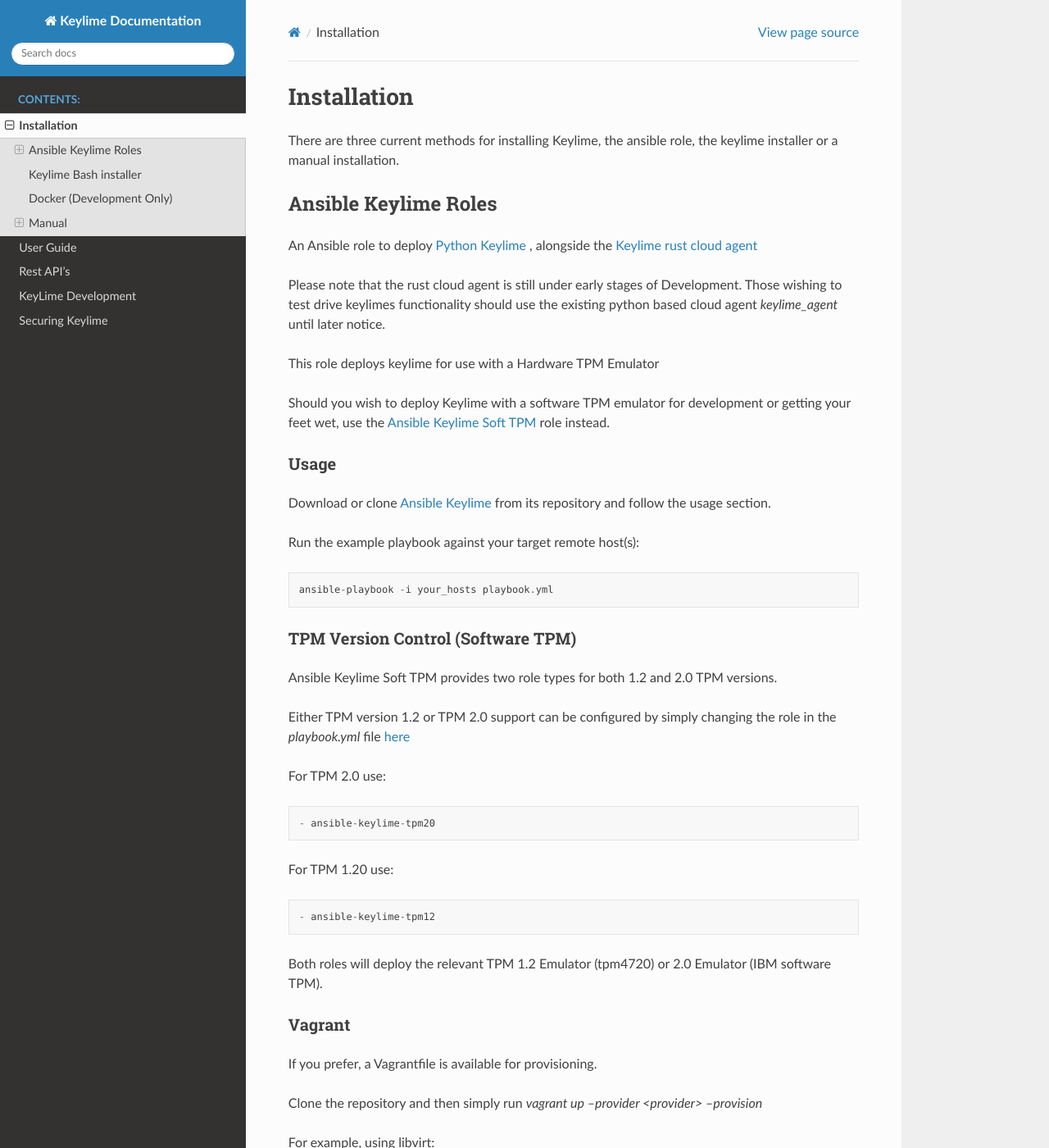
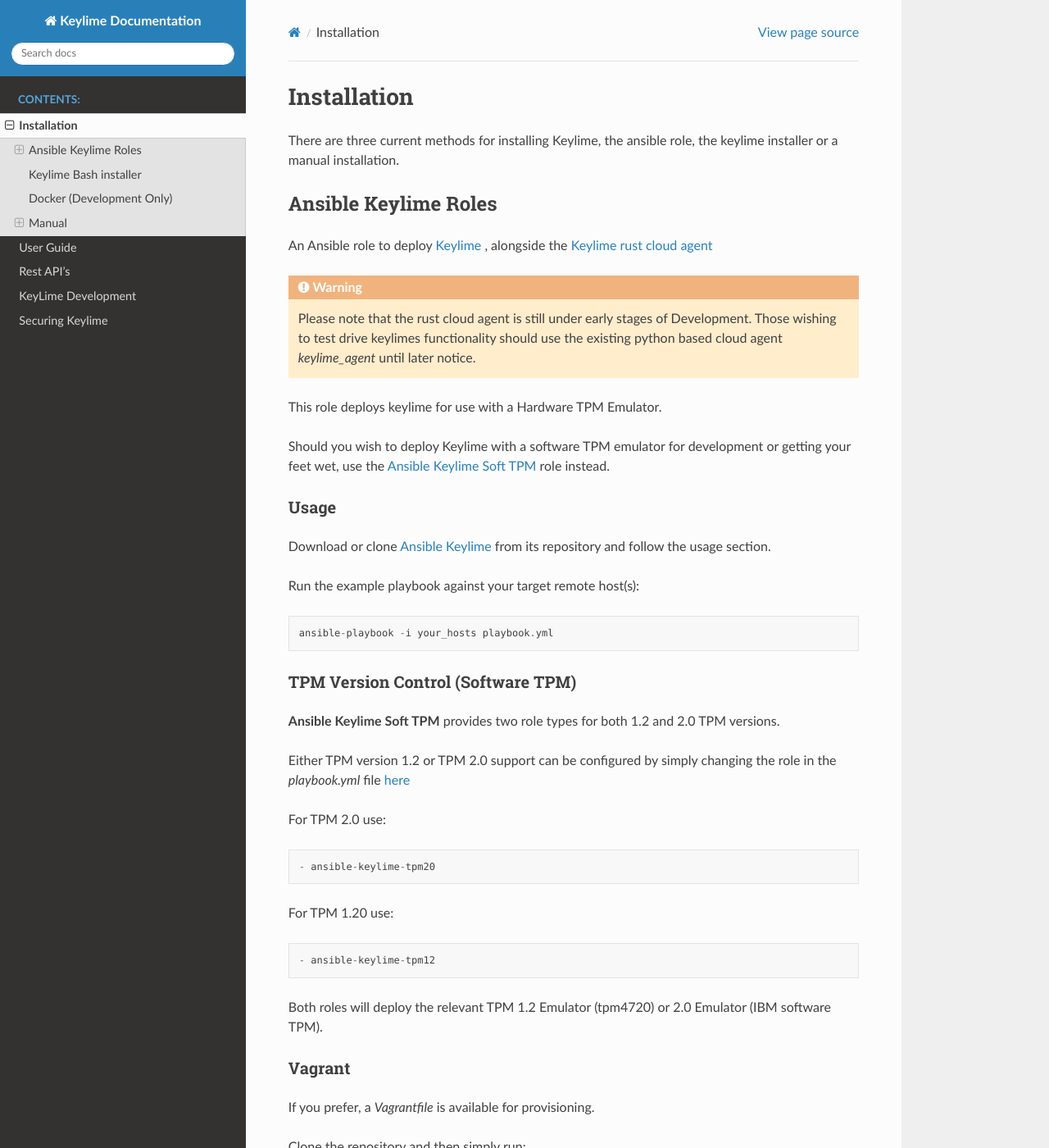
Before and after one commit to keylime/keylime, a Sphinx documentation site: the page built from docs/installation.rst, in a window 1280 px wide and 1400 px high. Shown: the whole window at 82% size. Built offline with Sphinx 7.4.7 and the Read the Docs theme 2.0.0, drawn with Linux system fonts in a browser that asks for light colours; some of the changed text lies outside the part shown.

Commit message:
Add warning for rust client to installation

```diff
--- a/docs/installation.rst
+++ b/docs/installation.rst
@@ -7,14 +7,15 @@
 Ansible Keylime Roles
 ---------------------
 
-An Ansible role to deploy `Python Keylime <https://github.com/keylime/keylime>`_
+An Ansible role to deploy `Keylime <https://github.com/keylime/keylime>`_
 , alongside the `Keylime rust cloud agent <https://github.com/keylime/rust-keylime>`_
 
-Please note that the rust cloud agent is still under early stages of Development.
-Those wishing to test drive keylimes functionality should use the existing
-python based cloud agent `keylime_agent` until later notice.
+.. warning::
+    Please note that the rust cloud agent is still under early stages of Development.
+    Those wishing to test drive keylimes functionality should use the existing
+    python based cloud agent `keylime_agent` until later notice.
 
-This role deploys keylime for use with a Hardware TPM Emulator
+This role deploys keylime for use with a Hardware TPM Emulator.
 
 Should you wish to deploy Keylime with a software TPM emulator for development
 or getting your feet wet, use the `Ansible Keylime Soft TPM <https://github.com/keylime/ansible-keylime-soft-tpm>`_
@@ -33,7 +34,8 @@
 TPM Version Control (Software TPM)
 ~~~~~~~~~~~~~~~~~~~~~~~~~~~~~~~~~~
 
-Ansible Keylime Soft TPM provides two role types for both 1.2 and 2.0 TPM versions.
+**Ansible Keylime Soft TPM** provides two role types for both 1.2 and 2.0 TPM
+versions.
 
 Either TPM version 1.2 or TPM 2.0 support can be configured by simply changing
 the role in the `playbook.yml` file `here <https://github.com/keylime/ansible-keylime/blob/master/playbook.yml#L11>`_
@@ -52,9 +54,11 @@
 Vagrant
 ~~~~~~~
 
-If you prefer, a Vagrantfile is available for provisioning.
+If you prefer, a `Vagrantfile` is available for provisioning.
 
-Clone the repository and then simply run `vagrant up --provider <provider> --provision`
+Clone the repository and then simply run::
+
+    vagrant up --provider <provider> --provision
 
 For example, using libvirt::
 
```
Also changed, not shown: other parts of docs/installation.rst (+4 -0 lines).
